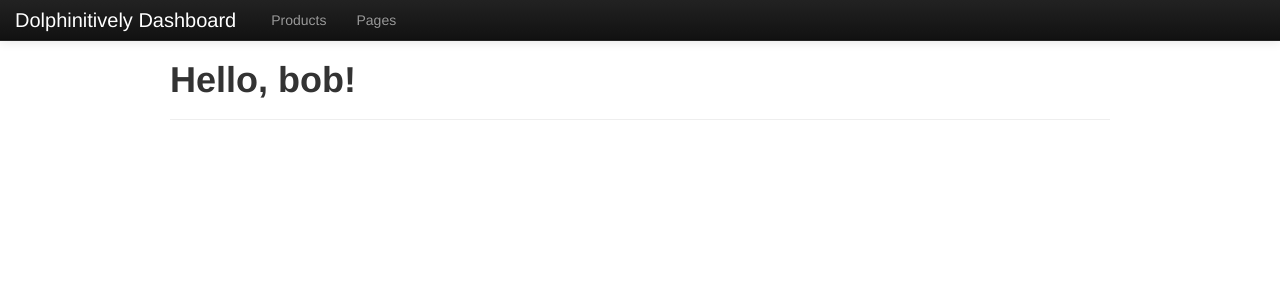
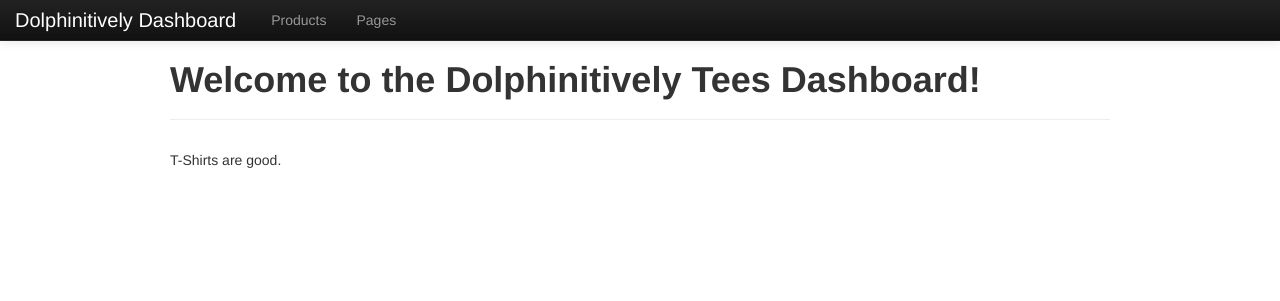
Before and after one commit to ycechung/bucksphp, a PHP site: page /admin/index.php in a window 1280 px wide. Shown: the top 301 px of the page. Run offline with PHP 8.4, Linux system fonts and the light colour scheme; some libraries are stand-ins or nearby versions.

Commit message:
Comments for week 7

```diff
--- a/admin/index.php
+++ b/admin/index.php
@@ -1,7 +1,9 @@
 <?php
 
+// require the global header
 require '../header.php';
 
+// print the admin index template
 print_template('admin/index', array(
-	'admin_name' => 'bob',
+	'motd' => "T-Shirts are good."
 ), 'admin');
--- a/cart.php
+++ b/cart.php
@@ -104,5 +104,3 @@ elseif ( $action == 'thank' ) {
 print_template('view_cart', array(
 	'action' => $action
 ));
-
-?>
--- a/contact.php
+++ b/contact.php
@@ -55,6 +55,7 @@ elseif ( isset($_GET['action']) && $_GET['action'] == 'send' ) {
   }
 }
 
+// Print the contact template
 print_template('contact', array(
   'alert' => (isset($alert) ? $alert : null)
 ));
--- a/detail.php
+++ b/detail.php
@@ -12,6 +12,7 @@ if ( !isset($_GET['id']) || !$product = get_product($_GET['id']) ) {
 	exit;
 }
 
+// Print the detail template
 print_template('detail', array(
 	'product' => $product
 ));
--- a/header.php
+++ b/header.php
@@ -206,18 +206,46 @@ function get_product($id) {
 	}
 }
 
-function print_template($name, $vars=array(), $layout='store') {
+/**
+ * Render a template file
+ *
+ * @param string $__template - The path to the template file (relative to the templates directory)
+ * @param array $vars - (optional) An array of variables to pass into the template
+ * @param string $__layout - (optional) The layout file to use (from templates/layouts). Defaults to "store".
+ * @return void
+ **/
+function print_template($__template, $vars=array(), $__layout='store') {
 	extract($vars);
 
 	ob_start();
-	require 'templates/' . $name . '.php';
+	require 'templates/' . $__template . '.php';
 	$page_content = ob_get_contents();
 	ob_end_clean();
 
-	if ( $layout ) {
-		require 'templates/layouts/' . $layout . '.php';
+	if ( $__layout ) {
+		require 'templates/layouts/' . $__layout . '.php';
 	}
 	else {
 		echo $page_content;
 	}
 }
+
+/**
+ * Quote and escape a string destined for the database
+ *
+ * @param string $str
+ * @return string
+ **/
+function qstr($str) {
+	// use the global MySQL connection
+	global $db;
+
+	// if the string is null, use the MySQL NULL constant
+	if ( is_null($str) ) {
+		return 'NULL';
+	}
+	// otherwise, double quote the string and escape any bad characters
+	else {
+		return '"' . $db->real_escape_string($str) . '"';
+	}
+}
--- a/index.php
+++ b/index.php
@@ -16,6 +16,7 @@ while ( $row = $result->fetch_assoc() ) {
 	$products[] = $row;
 }
 
+// Print the index template
 print_template('index', array(
 	'products' => $products
 ));
--- a/page.php
+++ b/page.php
@@ -6,6 +6,7 @@ $sql = 'SELECT * FROM pages WHERE id = ' . (int)$_GET['id'];
 $result = $db->query($sql);
 $page = $result->fetch_assoc();
 
+// Print the page template
 print_template('page', array(
 	'page' => $page
 ));
--- a/templates/admin/index.php
+++ b/templates/admin/index.php
@@ -1,4 +1,6 @@
 
 <div class="page-header">
-	<h1>Hello, <?= $admin_name ?>!</h1>
+	<h1>Welcome to the Dolphinitively Tees Dashboard!</h1>
 </div>
+
+<p><?= $motd ?></p>
--- a/templates/admin/products/edit.php
+++ b/templates/admin/products/edit.php
@@ -2,6 +2,7 @@
 	<h1><?= h($page_title) ?></h1>
 </div>
 
+<?php // if an error is set, print it ?>
 <?php if ( isset($error) ): ?>
 	<div class="alert alert-error"><?= h($error) ?></div>
 <?php endif; ?>
--- a/templates/admin/products/new.php
+++ b/templates/admin/products/new.php
@@ -2,6 +2,7 @@
 	<h1><?= h($page_title) ?></h1>
 </div>
 
+<?php // if an error is set, print it ?>
 <?php if ( isset($error) ): ?>
 	<div class="alert alert-error"><?= h($error) ?></div>
 <?php endif; ?>
```
Also changed, not shown: admin/products.php (+38 -13 lines).
